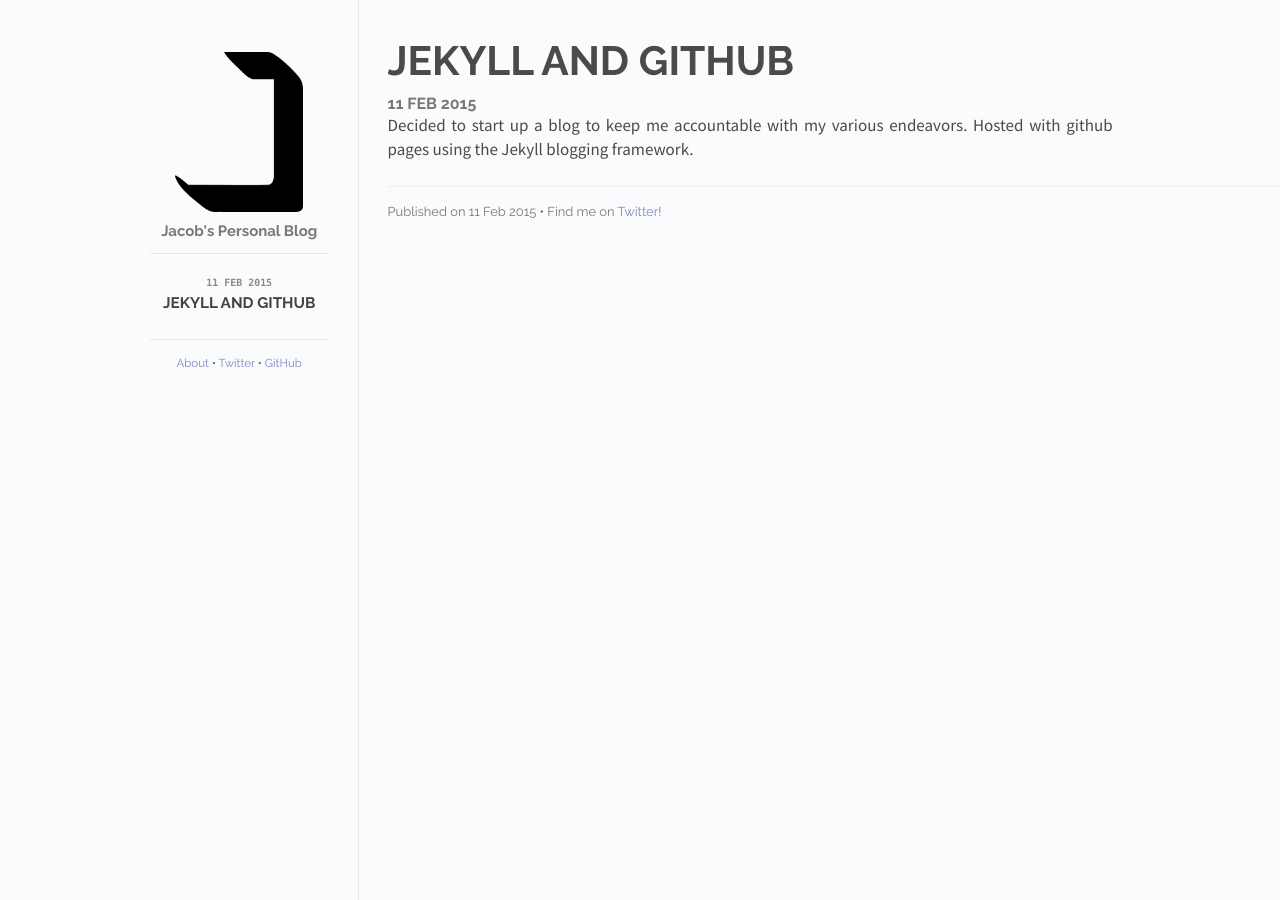
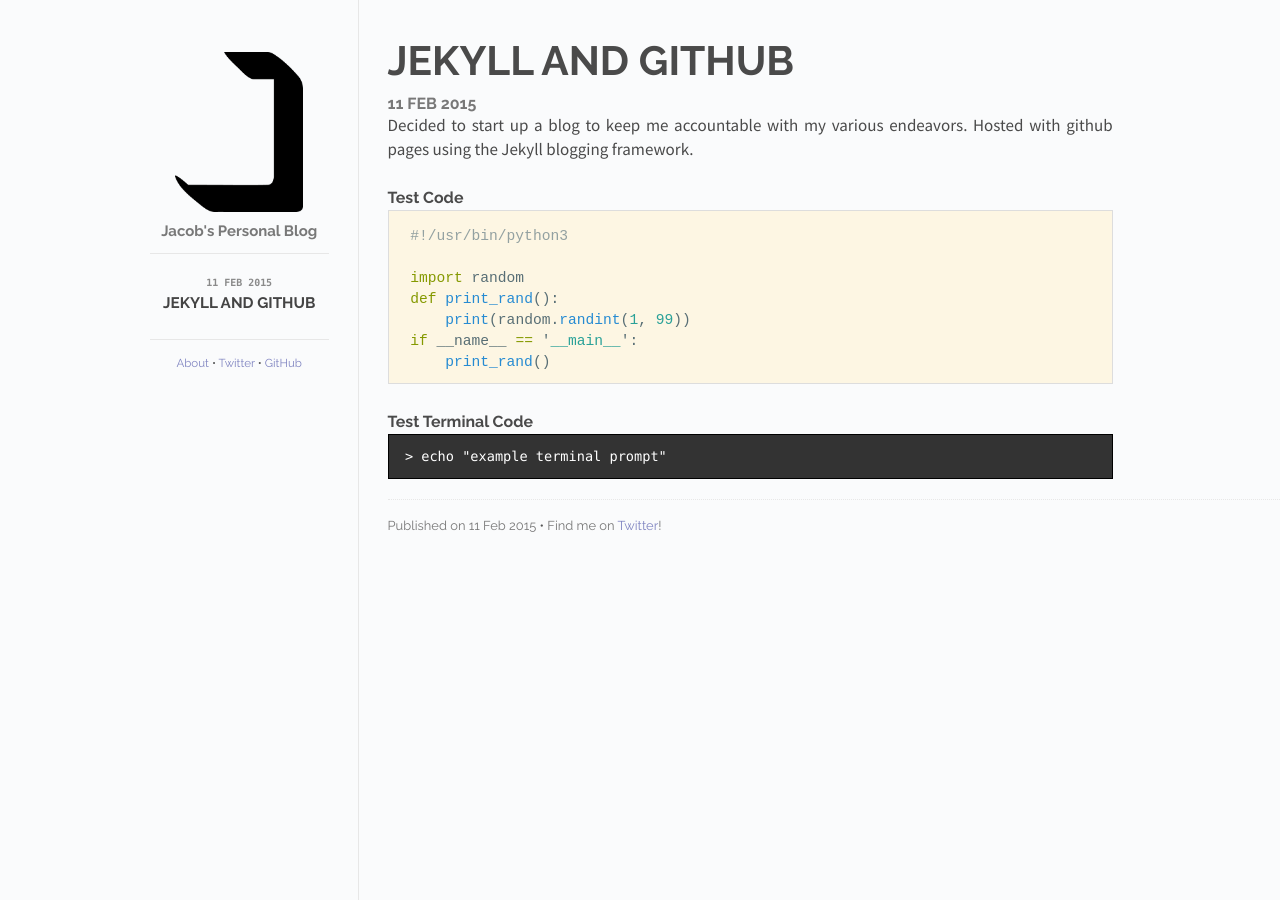
Before and after one commit to jancojt/jancojt.github.io, a Jekyll site: the page built from _posts/2015-02-11-first-post.md, in a window 1280 px wide. Built offline with Jekyll 4.4.1, drawn with Linux system fonts in a browser that asks for light colours; Markdown is read by kramdown in place of the engine named in the settings.

Commit message:
build working?

````diff
--- a/_config.yml
+++ b/_config.yml
@@ -1,3 +1,3 @@
 name: Flex
-markdown: redcarpet
+markdown: redcarpet2
 highlighter: pygments
--- a/_posts/2015-02-11-first-post.md
+++ b/_posts/2015-02-11-first-post.md
@@ -6,3 +6,20 @@ categories: posts
 ---
 
 Decided to start up a blog to keep me accountable with my various endeavors. Hosted with github pages using the Jekyll blogging framework.
+
+
+### Test Code
+```python
+#!/usr/bin/python3
+
+import random
+def print_rand():
+    print(random.randint(1, 99))
+if __name__ == '__main__':
+    print_rand()
+```
+
+### Test Terminal Code
+<pre class=terminal>
+> echo "example terminal prompt"
+</pre>
````
